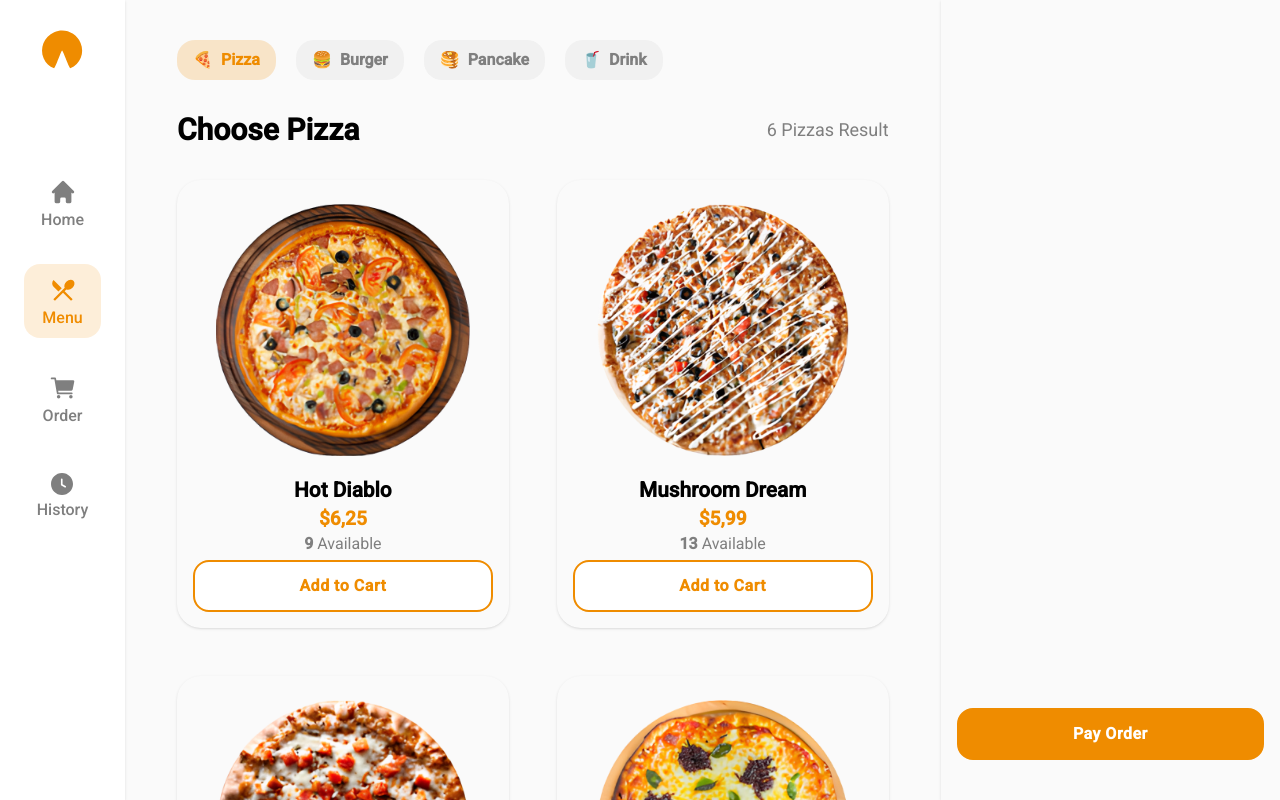
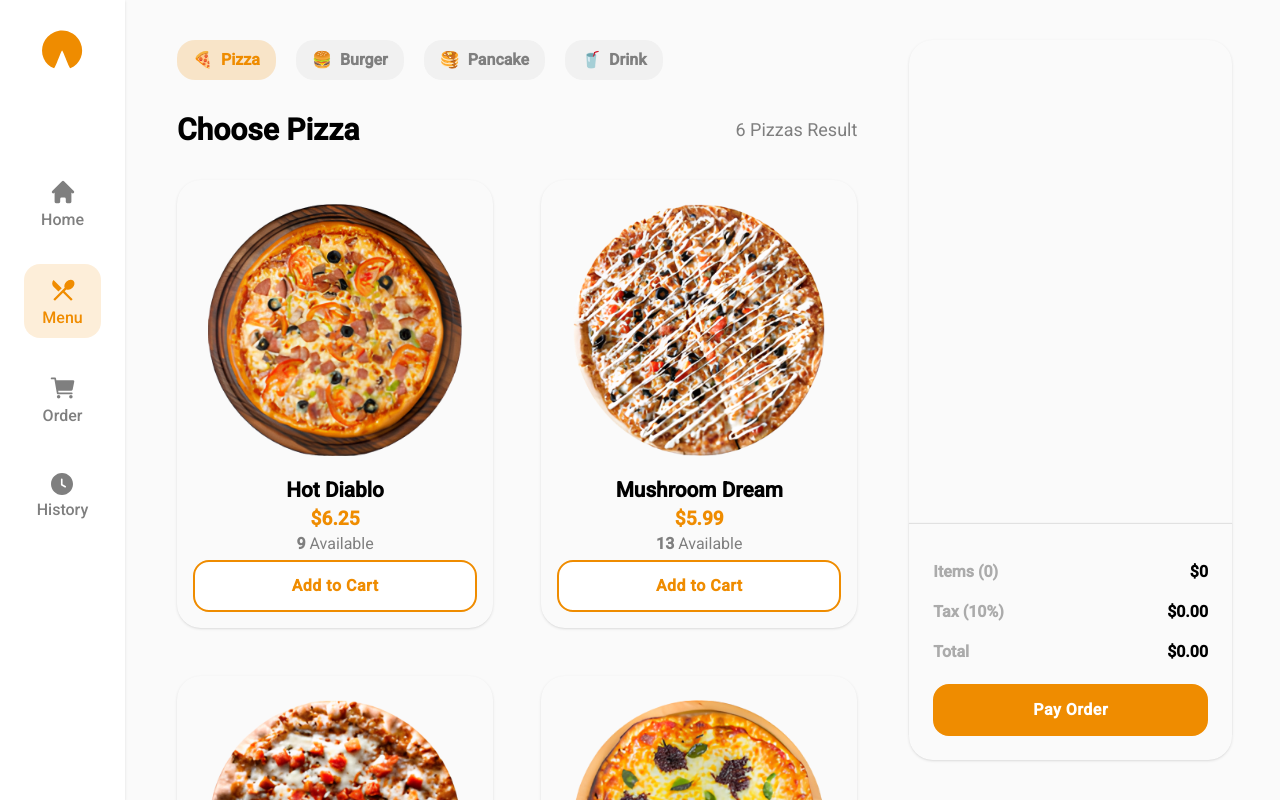
Before and after one commit to toqsukr/Pie-shop, a Next.js app: page /menu in a window 1280 px wide. Built offline with nearby package versions, Linux system fonts and the light colour scheme.

Commit message:
added total cart price logic; changed cart styles

```diff
--- a/src/layouts/ControlLayout.tsx
+++ b/src/layouts/ControlLayout.tsx
@@ -4,9 +4,11 @@ const ControlLayout: FC<PropsWithChildren<{ control: ReactNode }>> = ({ children
   return (
     <section
       style={{ gridTemplateColumns: '65% 1fr', gridTemplateRows: '100%' }}
-      className='h-full grid gap-12 pl-12'>
+      className='h-full grid gap-12 px-12'>
       <div className='h-full px-1 py-10 bg-background overflow-auto'>{children}</div>
-      <div className='h-full py-10 shadow'>{control}</div>
+      <div className='py-10'>
+        <div className='h-full py-6 shadow rounded-3xl'>{control}</div>
+      </div>
     </section>
   )
 }
--- /dev/null
+++ b/src/modules/cart/model/get-total-price.ts
@@ -0,0 +1,13 @@
+import { useMenu } from '@/modules/menu/store'
+import { CartProduct } from '../type'
+
+export const getTotalPrice = (positions: CartProduct[]) => {
+  const { getAllMenu } = useMenu.getState()
+
+  const totalPrice = positions.reduce((accum, curr) => {
+    const productPrice = getAllMenu().find(({ id }) => curr.id === id)?.price ?? 0
+    return +(accum + +productPrice * curr.amount).toFixed(2)
+  }, 0)
+
+  return totalPrice
+}
--- a/src/modules/cart/model/increment-position.ts
+++ b/src/modules/cart/model/increment-position.ts
@@ -4,6 +4,7 @@ import { CartStore } from '../type'
 export const incrementPosition = (store: CartStore, id: string) => {
   const { getAllMenu } = useMenu.getState()
   const product = getAllMenu().find(product => product.id === id)
+
   return {
     ...store,
     positions: store.positions.map(position =>
@@ -11,7 +12,7 @@ export const incrementPosition = (store: CartStore, id: string) => {
         ? {
             ...position,
             amount:
-              product && position.amount + 1 <= product?.maxAvailable
+              product && position.amount + 1 <= product.maxAvailable
                 ? position.amount + 1
                 : position.amount,
           }
--- a/src/modules/cart/store.ts
+++ b/src/modules/cart/store.ts
@@ -4,6 +4,7 @@ import { persist } from 'zustand/middleware'
 import { addPosition } from './model/add-position'
 import { decrementPosition } from './model/decrement-position'
 import { deletePosition } from './model/delete-position'
+import { getTotalPrice } from './model/get-total-price'
 import { incrementPosition } from './model/increment-position'
 import { CartStore } from './type'
 
@@ -25,6 +26,7 @@ export const useCart = create(
       deletePosition: deleteID => {
         set(deletePosition(get(), deleteID))
       },
+      getTotalPrice: () => getTotalPrice(get().positions),
     }),
     {
       name: StorageKeys.CART,
--- a/src/modules/cart/type.d.ts
+++ b/src/modules/cart/type.d.ts
@@ -8,4 +8,5 @@ export type CartStore = {
   addPosition: (addID: string) => void
   decrementPosition: (id: string) => void
   deletePosition: (deleteID: string) => void
+  getTotalPrice: () => number
 }
--- /dev/null
+++ b/src/modules/menu/cart-bill/CartBill.module.scss
@@ -0,0 +1,11 @@
+.footer {
+  @apply flex flex-col gap-6 pt-10 px-6 shadow;
+  --tw-shadow: 0 -1px 1px 0 rgb(0 0 0 / 0.1);
+}
+
+.price {
+  @apply flex justify-between;
+  > span {
+    @apply text-gray font-semibold;
+  }
+}
--- a/src/modules/menu/cart-bill/CartBill.tsx
+++ b/src/modules/menu/cart-bill/CartBill.tsx
@@ -5,9 +5,10 @@ import Button from '@/shared/ui/button/Button'
 import CartList from '@/widgets/cart-list/CartList'
 import { CartPositionProp } from '@/widgets/cart-position/CartPosition.type'
 import { useMenu } from '../store'
+import css from './CartBill.module.scss'
 
 const CartBill = () => {
-  const { positions, addPosition, decrementPosition, deletePosition } = useCart()
+  const { positions, getTotalPrice, addPosition, decrementPosition, deletePosition } = useCart()
   const { getAllMenu } = useMenu()
 
   const elements = positions.reduce<CartPositionProp[]>((accum, current) => {
@@ -26,12 +27,30 @@ const CartBill = () => {
     return [...accum, cartPosition]
   }, [])
 
+  const totalPrice = getTotalPrice()
+
+  const totalItems = positions.reduce((accum, { amount }) => accum + amount, 0)
+
   return (
-    <section className='flex flex-col gap-12 px-4 h-full'>
-      <div className='flex-1 overflow-auto'>
+    <section className='flex flex-col h-full'>
+      <div className='flex-1 px-6 overflow-auto'>
         <CartList elements={elements} />
       </div>
-      <Button theme='primary'>Pay Order</Button>
+      <footer className={css.footer}>
+        <div className={css.price}>
+          <span>Items ({totalItems})</span>
+          <strong>${totalPrice}</strong>
+        </div>
+        <div className={css.price}>
+          <span>Tax (10%)</span>
+          <strong>${(totalPrice * 0.1).toFixed(2)}</strong>
+        </div>
+        <div className={css.price}>
+          <span>Total</span>
+          <strong>${(totalPrice * 1.1).toFixed(2)}</strong>
+        </div>
+        <Button theme='primary'>Pay Order</Button>
+      </footer>
     </section>
   )
 }
--- a/src/modules/menu/store.ts
+++ b/src/modules/menu/store.ts
@@ -6,42 +6,42 @@ export const pizzas: Product[] = [
     id: 'pzs-1',
     title: 'Hot Diablo',
     image: '/diablo.png',
-    price: '6,25',
+    price: '6.25',
     maxAvailable: 9,
   },
   {
     id: 'pzs-2',
     title: 'Mushroom Dream',
     image: '/mushroom-dream.png',
-    price: '5,99',
+    price: '5.99',
     maxAvailable: 13,
   },
   {
     id: 'pzs-3',
     title: 'Double Chicken',
     image: '/doublechicken.png',
-    price: '7,59',
+    price: '7.59',
     maxAvailable: 7,
   },
   {
     id: 'pzs-4',
     title: 'Ultimete Cheese',
     image: '/ultimete-cheese.png',
-    price: '6,00',
+    price: '6.00',
     maxAvailable: 2,
   },
   {
     id: 'pzs-5',
     title: 'Favorite Cheese',
     image: '/favorite-cheese.png',
-    price: '7,29',
+    price: '7.29',
     maxAvailable: 15,
   },
   {
     id: 'pzs-6',
     title: 'Fresh Chorizo',
     image: '/fresh-chorizo.png',
-    price: '8,05',
+    price: '8.05',
     maxAvailable: 7,
   },
 ]
@@ -51,28 +51,28 @@ export const pancakes: Product[] = [
     id: 'pks-1',
     title: 'Pancakes',
     image: '/blini.png',
-    price: '2,35',
+    price: '2.35',
     maxAvailable: 8,
   },
   {
     id: 'pks-2',
     title: 'Caviar Pancakes',
     image: '/blin-ikra.png',
-    price: '7,99',
+    price: '7.99',
     maxAvailable: 4,
   },
   {
     id: 'pks-3',
     title: 'Julien Pancakes',
     image: '/blini-zhulben.png',
-    price: '4,87',
+    price: '4.87',
     maxAvailable: 6,
   },
   {
     id: 'pks-4',
     title: 'Potato Pancakes',
     image: '/potato-blini.png',
-    price: '2,99',
+    price: '2.99',
     maxAvailable: 12,
   },
 ]
@@ -82,21 +82,21 @@ export const burgers: Product[] = [
     id: 'bgs-1',
     title: 'Meetiest Burger',
     image: '/meetiest-burger.png',
-    price: '10,99',
+    price: '10.99',
     maxAvailable: 5,
   },
   {
     id: 'bgs-2',
     title: 'Super Cheesee',
     image: '/cheesee-burger.png',
-    price: '8,25',
+    price: '8.25',
     maxAvailable: 9,
   },
   {
     id: 'bgs-3',
     title: 'Grill Burger',
     image: '/grill-burger.png',
-    price: '12,00',
+    price: '12.00',
     maxAvailable: 3,
   },
 ]
@@ -106,21 +106,21 @@ export const drinks: Product[] = [
     id: 'dks-1',
     title: 'Rich Cherry Juice',
     image: '/rich-cherry.avif',
-    price: '3,99',
+    price: '3.99',
     maxAvailable: 25,
   },
   {
     id: 'dks-2',
     title: 'Rich Apple Juice',
     image: '/rich-apple.avif',
-    price: '3,99',
+    price: '3.99',
     maxAvailable: 11,
   },
   {
     id: 'dks-3',
     title: 'Rich Orange Juice',
     image: '/rich-orange.avif',
-    price: '3,99',
+    price: '3.99',
     maxAvailable: 17,
   },
 ]
--- /dev/null
+++ b/src/modules/order/store.ts
@@ -0,0 +1,7 @@
+import { create } from 'zustand'
+import { OrderStore } from './type'
+
+export const useOrder = create<OrderStore>((set, get) => ({
+  orders: [],
+  createOrder: () => {},
+}))
```
